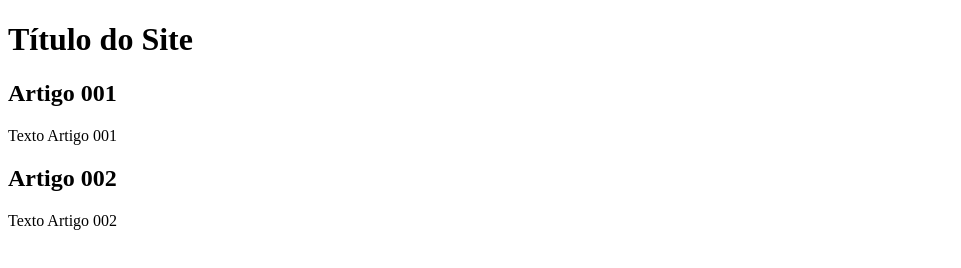
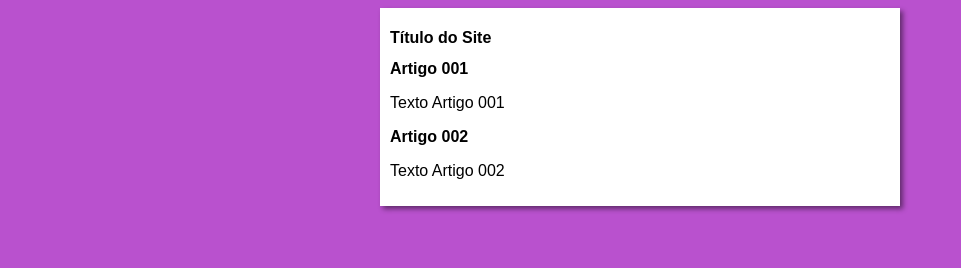
Before and after one commit to NOT39/hospedagem-site-github, a plain HTML site: page index.html in a window 1280 px wide. Shown: the whole page, without its empty margins (0-961 px from the left). Drawn offline with Linux system fonts and the light colour scheme.

Commit message:
Iniciei o design

```diff
--- /dev/null
+++ b/estilos/style.css
@@ -0,0 +1,16 @@
+* {
+    font-family: Arial, Helvetica, sans-serif;
+    font-size: 16px;
+}
+
+body {
+    background-color: rgb(185, 81, 206);
+}
+
+main {
+    background-color: white;
+    width: 500px;
+    margin: auto;
+    padding: 10px;
+    box-shadow: 3px 3px 5px rgba(0, 0, 0, 0.473);
+}
--- a/index.html
+++ b/index.html
@@ -5,6 +5,7 @@
     <meta http-equiv="X-UA-Compatible" content="IE=edge">
     <meta name="viewport" content="width=device-width, initial-scale=1.0">
     <title>Hospedando sites com GitHub</title>
+    <link rel="stylesheet" href="estilos/style.css">
 </head>
 <body>
     <main>
```
